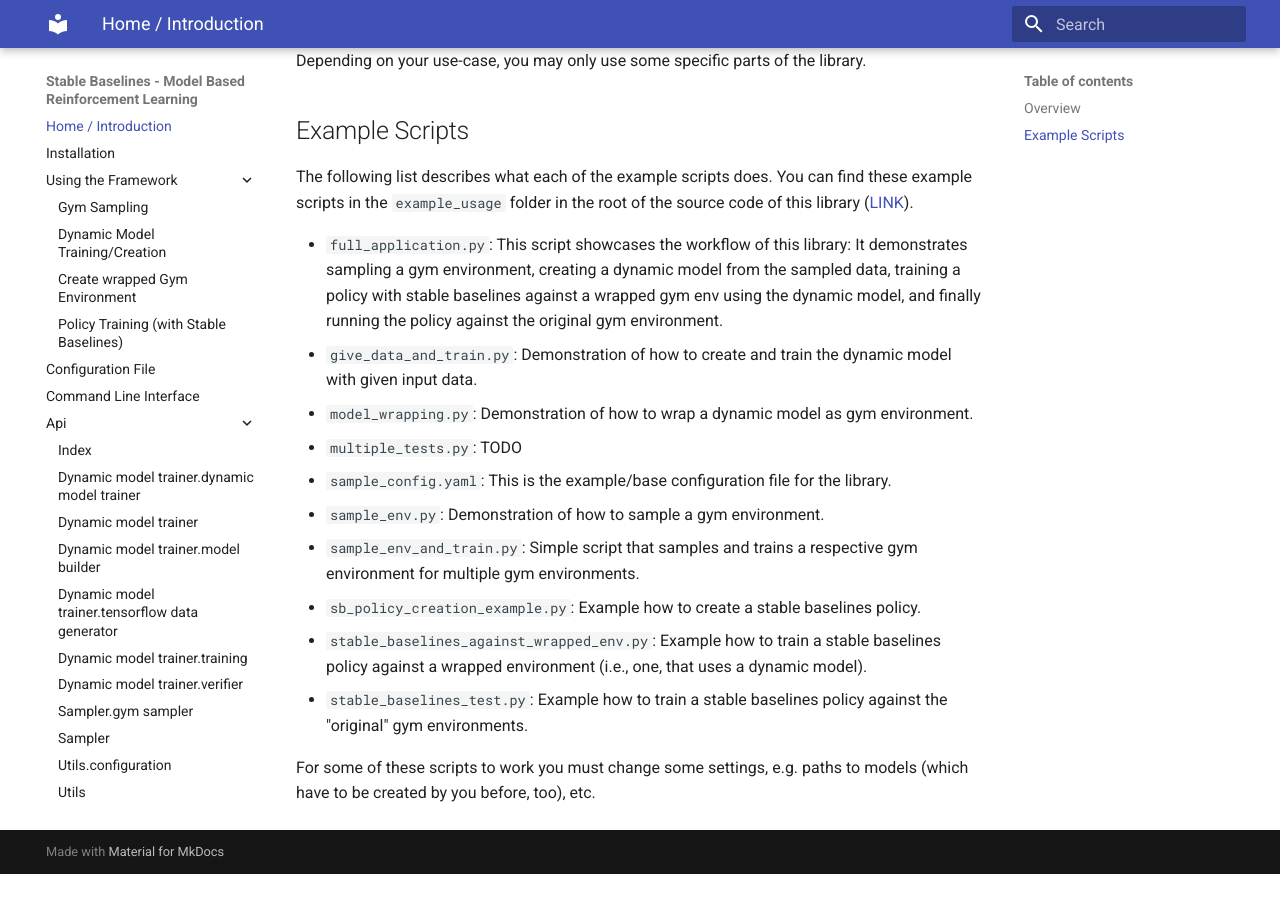
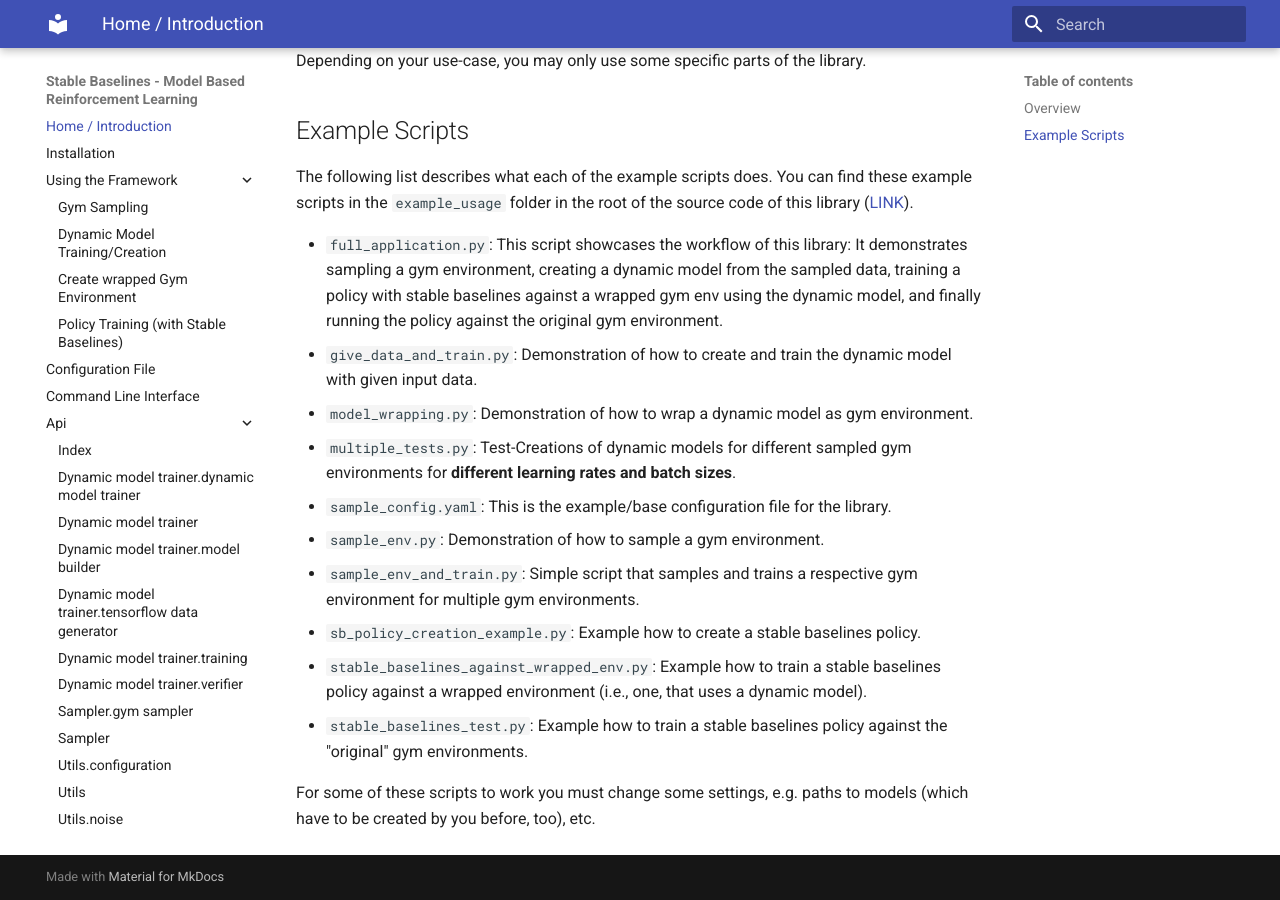
Before and after one commit to micheltokic/stable_baselines_model_based_rl, an MkDocs documentation site: the page built from docs/index.md, in a window 1280 px wide and 900 px high, scrolled down 586 px. Built offline with MkDocs 1.6.1 and Material for MkDocs 9.7.7, drawn with Linux system fonts in a browser that asks for light colours; before the commit the page ends 1460 px from its top, so only the background shows below that.

Commit message:
Docs and fix for "multiple_tests.py"

```diff
--- a/docs/index.md
+++ b/docs/index.md
@@ -35,7 +35,8 @@
   model with given input data.
 - `model_wrapping.py`: Demonstration of how to wrap a dynamic model as gym
   environment.
-- `multiple_tests.py`: TODO
+- `multiple_tests.py`: Test-Creations of dynamic models for different sampled gym
+  environments for **different learning rates and batch sizes**.
 - `sample_config.yaml`: This is the example/base configuration file for the library.
 - `sample_env.py`: Demonstration of how to sample a gym environment.
 - `sample_env_and_train.py`: Simple script that samples and trains a respective
```
Also changed, not shown: 1 other file.
